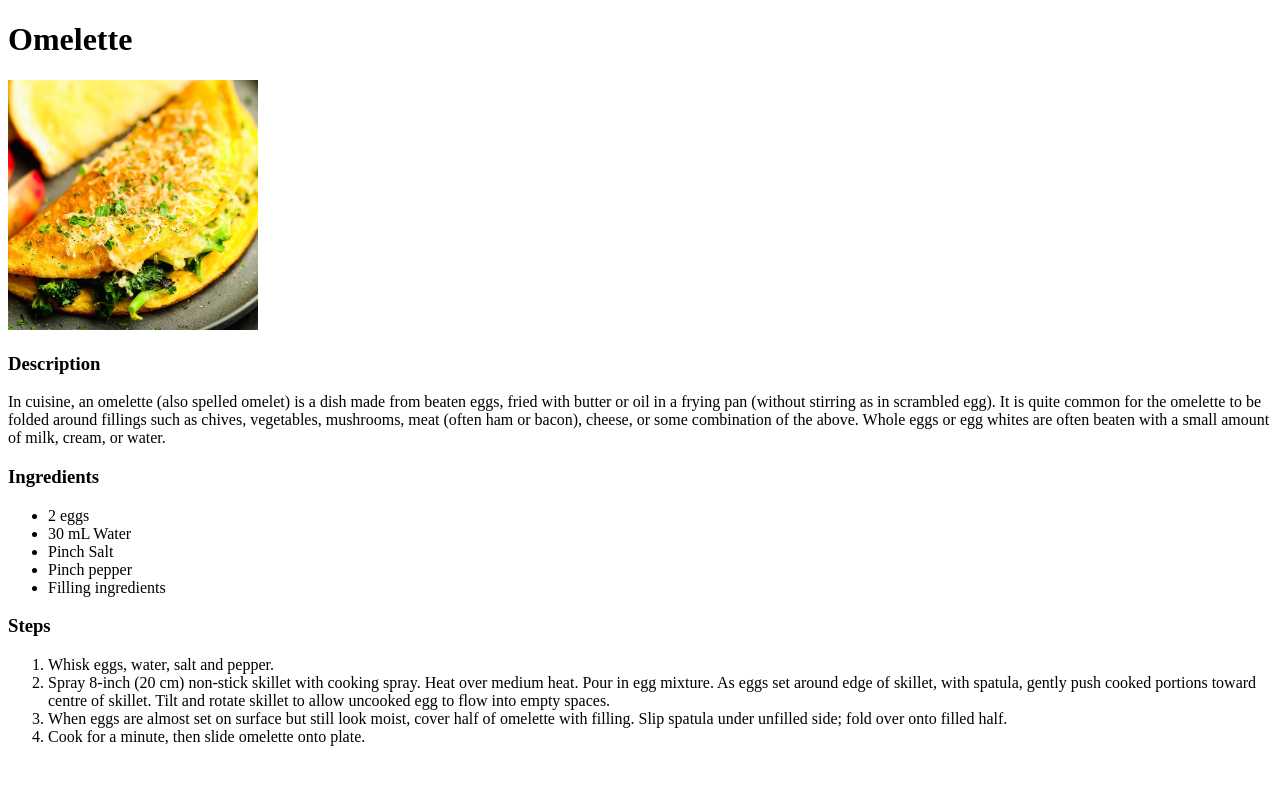
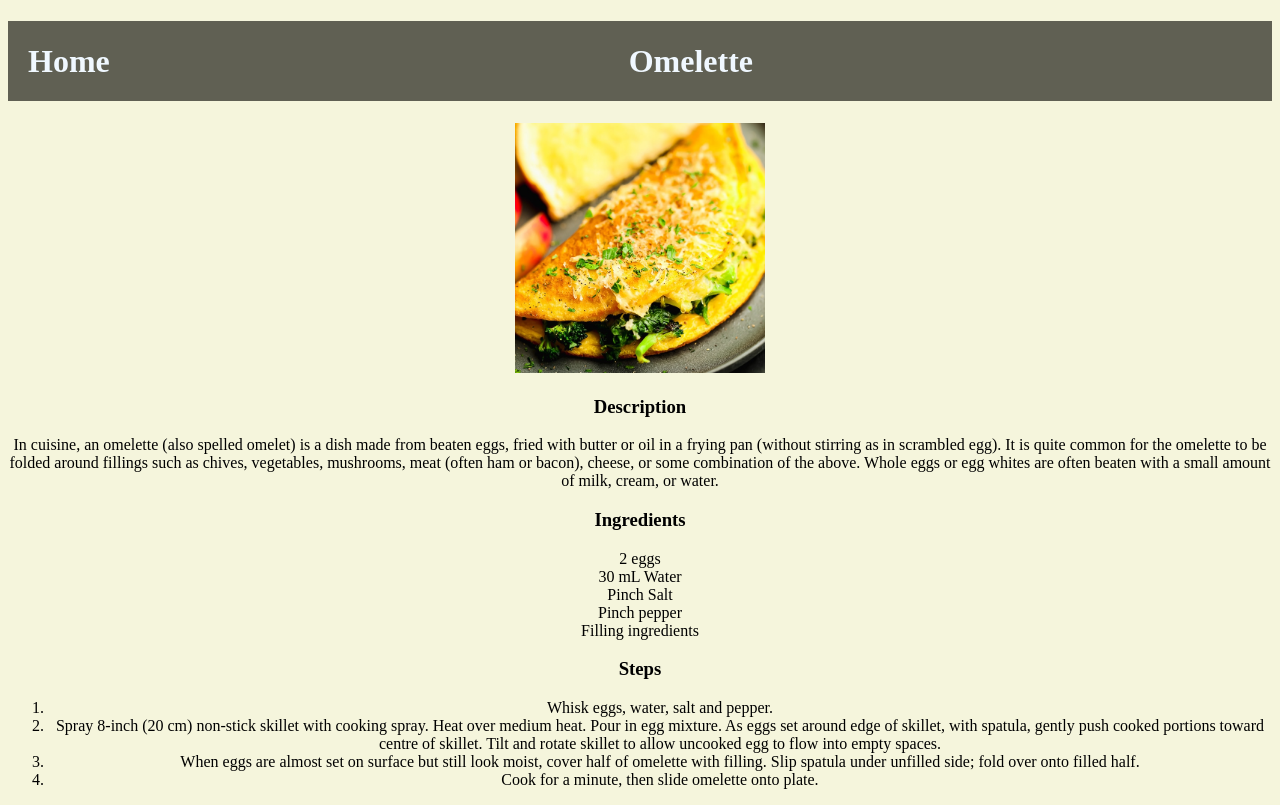
Before and after one commit to randhawah/odin-recipes, a plain HTML site: page recipes/eggOmelette.html in a window 1280 px wide. Drawn offline with Linux system fonts and the light colour scheme.

Commit message:
Add basic CSS after completing CSS fundamentals
added basic CSS to the odin recipes after completing the CSS
fundamentals lesson

```diff
--- a/recipes/eggOmelette.html
+++ b/recipes/eggOmelette.html
@@ -4,11 +4,12 @@
     <meta charset="UTF-8">
     <meta http-equiv="X-UA-Compatible" content="IE=edge">
     <meta name="viewport" content="width=device-width, initial-scale=1.0">
+    <link rel="stylesheet" href="../style.css">
     <title>Omelette Recipe</title>
 </head>
 <body>
-    <h1>Omelette</h1>
-    <img src="../images/omlet.jpg" width="250">
+    <h1><a href="../index.html" class="home">Home</a></div>Omelette</h1>
+    <img src="../images/omlet.jpg">
     <h3>Description</h3>
     <p>
         In cuisine, an omelette (also spelled omelet) is a dish made from beaten eggs,
--- /dev/null
+++ b/style.css
@@ -0,0 +1,49 @@
+body{
+    background-color: beige;
+    text-align: center;
+}
+
+h1{
+    width:auto;
+    background-color: rgb(96, 96, 83);
+    line-height: 80px;
+    color: aliceblue;
+}
+
+h1 a{
+    text-align: left;
+    float: left;
+    color:aliceblue;
+    margin-left: 20px;
+}
+
+img{
+    width: auto;
+    height: 250px;
+}
+
+ul{
+    list-style-type: none;
+    padding: 0;
+    margin: 0;
+}
+
+li.main{
+    text-align: center;
+    background-color: #000000;
+    width: 150px;
+    line-height: 60px;
+    margin-bottom: 15px;
+    margin-left: auto;
+    margin-right: auto;
+}
+
+a{
+    text-decoration: none;
+    color: aliceblue;
+}
+
+
+li.main:hover{
+    background-color: #5b5b5b;
+}
```
Also changed, not shown: index.html (+5 -3 lines), recipes/grilledCheese.html (+3 -2 lines), recipes/scrambledEggs.html (+3 -2 lines), 1 other file.
